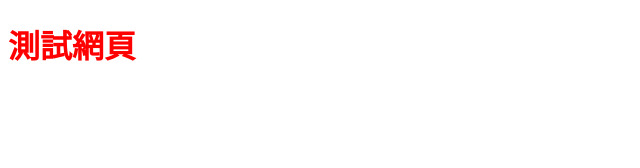
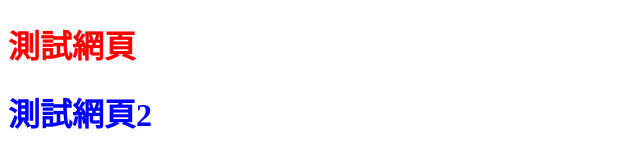
Before and after one commit to CYLYN001/text, a plain HTML site: page index.html in a window 1280 px wide. Shown: the whole page, without its empty margins (0-640 px from the left). Drawn offline with Linux system fonts and the light colour scheme.

Commit message:
更改一

```diff
--- a/index.css
+++ b/index.css
@@ -1,3 +1,6 @@
 h1{
     color: red;
 }
+.text1{
+    color: blue;
+}
--- a/index.html
+++ b/index.html
@@ -8,5 +8,6 @@
 </head>
 <body>
    <h1>測試網頁</h1>
+   <h1 class="text1">測試網頁2</h1>
 </body>
 </html>
```
